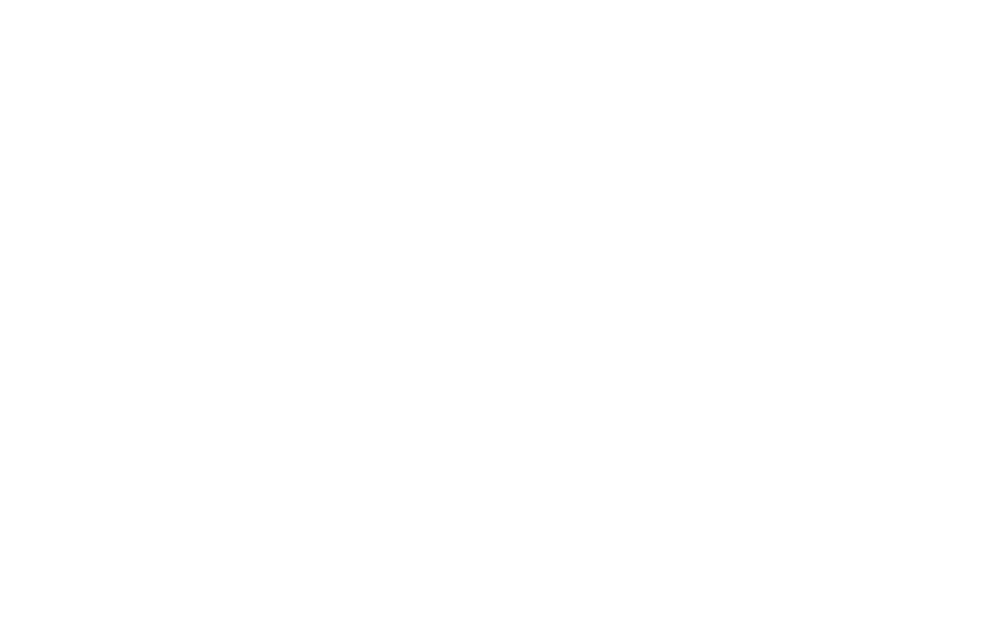
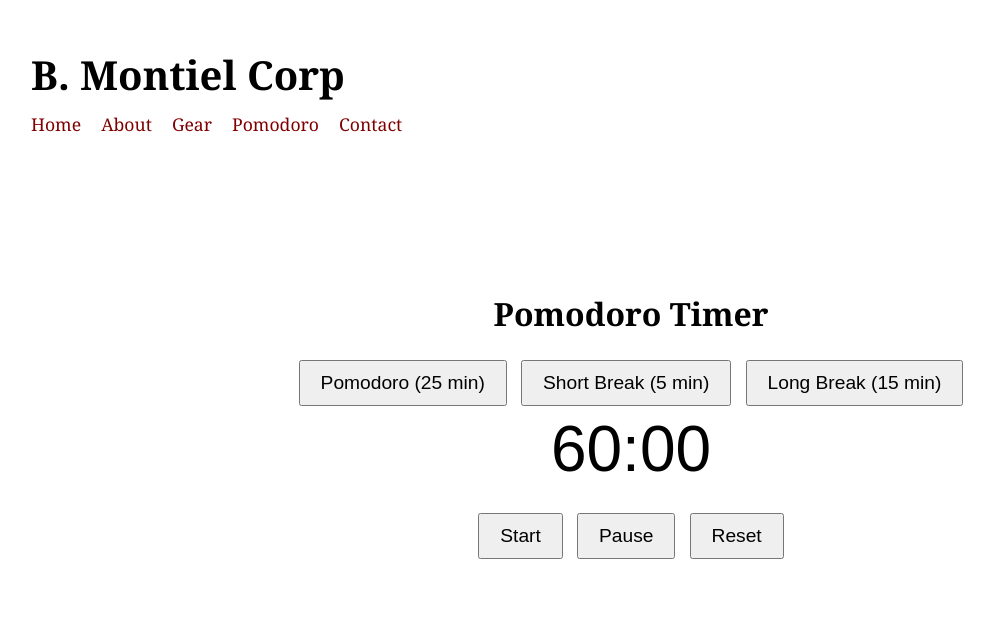
Before and after one commit to Brantton/website, a plain HTML site: page pomodoro.html in a window 1280 px wide. Shown: the whole page, without its empty margins (9-1003 px from the left). Drawn offline with Linux system fonts and the light colour scheme.

Commit message:
Your commit message here

```diff
--- a/pomodoro.html
+++ b/pomodoro.html
@@ -0,0 +1,90 @@
+<html>
+<head>
+    <meta charset="UTF-8">
+    <title>Pomodoro - B. Montiel Corp</title>
+    <link rel="stylesheet" href="style.css">
+</head>
+<body>
+    <header class="top-header">
+        <h1>B. Montiel Corp</h1>
+        <nav>
+            <ul class="horizontal-nav">
+                <li><a href="index.html">Home</a></li>
+                <li><a href="about.html">About</a></li>
+                <li><a href="gear.html">Gear</a></li>
+                <li><a href="pomodoro.html" class="active">Pomodoro</a></li>
+                <li><a href="contact.html">Contact</a></li>
+            </ul>
+        </nav>
+    </header>
+    <main class="about-main">
+        <div class="timer-container">
+            <h2>Pomodoro Timer</h2>
+            <div class="mode-buttons">
+                <button onclick="setMode('pomodoro')">Pomodoro (25 min)</button>
+                <button onclick="setMode('short')">Short Break (5 min)</button>
+                <button onclick="setMode('long')">Long Break (15 min)</button>
+            </div>
+            <div class="timer" id="timer">25:00</div>
+            <div class="timer-buttons">
+                <button onclick="startTimer()">Start</button>
+                <button onclick="pauseTimer()">Pause</button>
+                <button onclick="resetTimer()">Reset</button>
+            </div>
+        </div>
+    </main>
+
+    <script>
+        let timerDisplay = document.getElementById('timer');
+        let totalSeconds = 60 * 60;
+        let interval;
+        let isRunning = false;
+        let currentMode = 'pomodoro';
+
+        const modeDurations = {
+            pomodoro: 60 * 60,
+            short: 5 * 60,
+            long: 15 * 60
+        };
+
+        function updateDisplay() {
+            let minutes = Math.floor(totalSeconds / 60);
+            let seconds = totalSeconds % 60;
+            timerDisplay.textContent = `${String(minutes).padStart(2, '0')}:${String(seconds).padStart(2, '0')}`;
+        }
+
+        function startTimer() {
+            if (isRunning) return;
+            isRunning = true;
+            interval = setInterval(() => {
+                if (totalSeconds > 0) {
+                    totalSeconds--;
+                    updateDisplay();
+                } else {
+                    clearInterval(interval);
+                    isRunning = false;
+                    alert("Time's up!");
+                }
+            }, 1000);
+        }
+
+        function pauseTimer() {
+            isRunning = false;
+            clearInterval(interval);
+        }
+
+        function resetTimer() {
+            pauseTimer();
+            totalSeconds = modeDurations[currentMode];
+            updateDisplay();
+        }
+
+        function setMode(mode) {
+            currentMode = mode;
+            resetTimer();
+        }
+
+        updateDisplay();
+    </script>
+</body>
+</html>
--- a/style.css
+++ b/style.css
@@ -9,10 +9,16 @@ body {
     align-items: center;
 
 }
+body.home-page {
+    height: 100vh;
+    display: flex;
+    justify-content: center;
+    align-items: center;
+}
 
   .centered-layout {
     display: flex;
-    align-items: center;
+    align-items: flex-start;
     gap: 60px;
     justify-content: center;
     padding: 40px;
@@ -21,8 +27,9 @@ body {
 
   .left-column {
     text-align: left;
-    font-size: 1.2rem;
-    line-height: 1.3;
+    font-size: 1.1rem;
+    line-height: 1.4;
+    max-width: 200px;
 }
   .left-column h1 {
     font-size: 2.3rem;
@@ -40,7 +47,7 @@ body {
 }
   nav ul li a {
     font-size: 2rem;
-    text-decoration: underline;
+    text-decoration: none;
     color: #a00000;
 }
   nav ul li a:hover {
@@ -52,9 +59,9 @@ body {
     display: block;
 }
 .quote-block {
-    margin-top: 40px;
+    margin-top: 20px;
     max-width: 300px;
-    font-size: 1.3rem;
+    font-size: 1.2rem;
     font-style: italic;
     text-align: center;
     line-height: 1.4;
@@ -105,7 +112,7 @@ body {
 }
 .about-main h2 {
     font-size: 2rem;
-    margin-bottom: 20[x];
+    margin-bottom: 20;
 }
 .about-main p {
     font-size: 1.4rem;
@@ -120,3 +127,29 @@ body {
     font-size: 1.3rem;
     line-height: 1.6;
 }
+.timer-container {
+    text-align: center;
+    padding: 50px;
+    margin-bottom: 20px;
+
+
+
+}
+.timer-container {
+    text-align: center;
+    padding: 50px;
+}
+.timer {
+    font-family: Arial, sans-serif;
+    font-size: 4rem;
+    line-height: 1.2;
+    margin-bottom: 20px;
+    overflow: visible;
+}
+.timer-buttons button,
+.mode-buttons button {
+    font-size: 1.2rem;
+    margin: 5px;
+    padding: 10px 20px;
+    cursor: pointer;
+}
```
Also changed, not shown: about.html (+1 -2 lines), contact.html (+3 -4 lines), gear.html (+1 -2 lines), index.html (+1 -2 lines), 1 other file.
